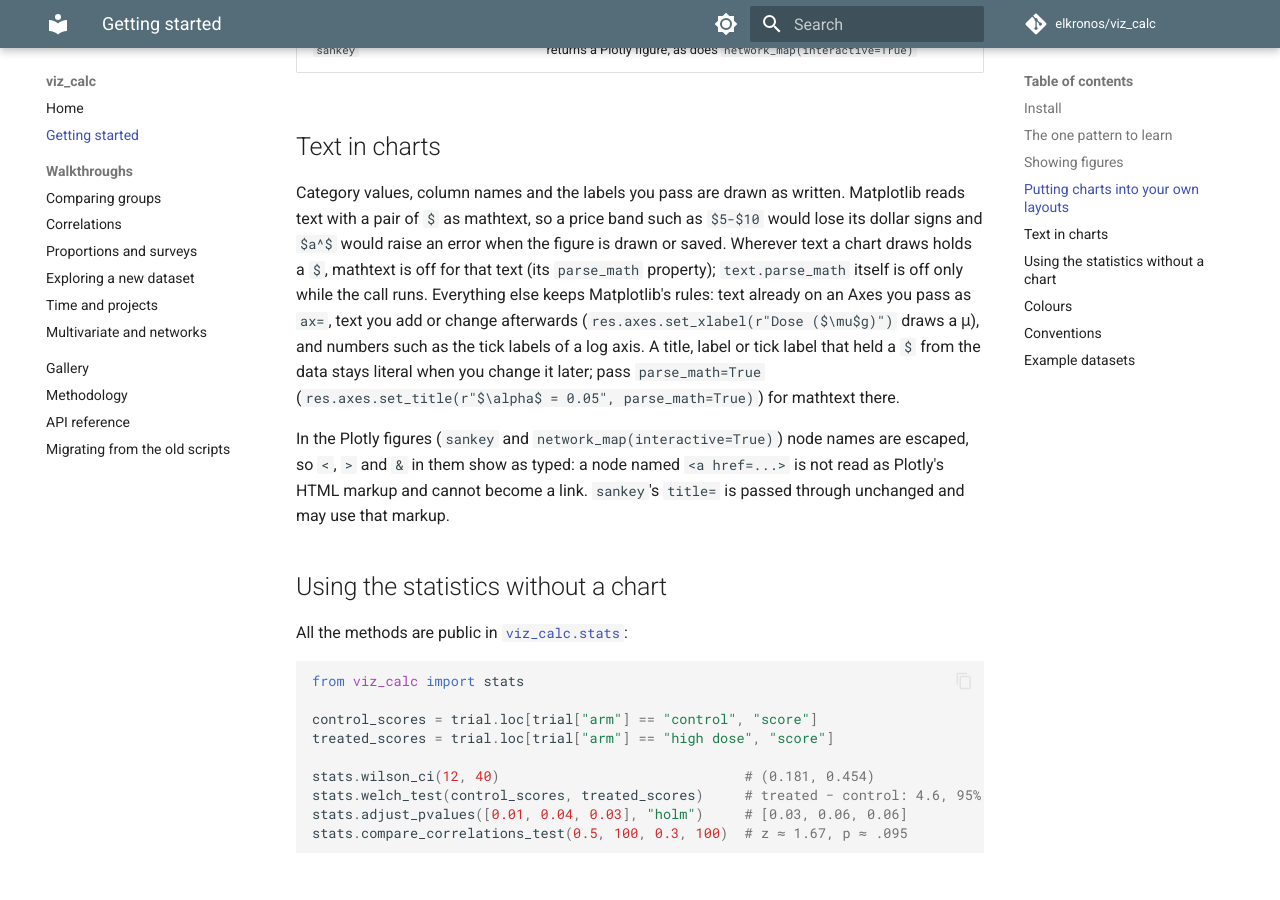
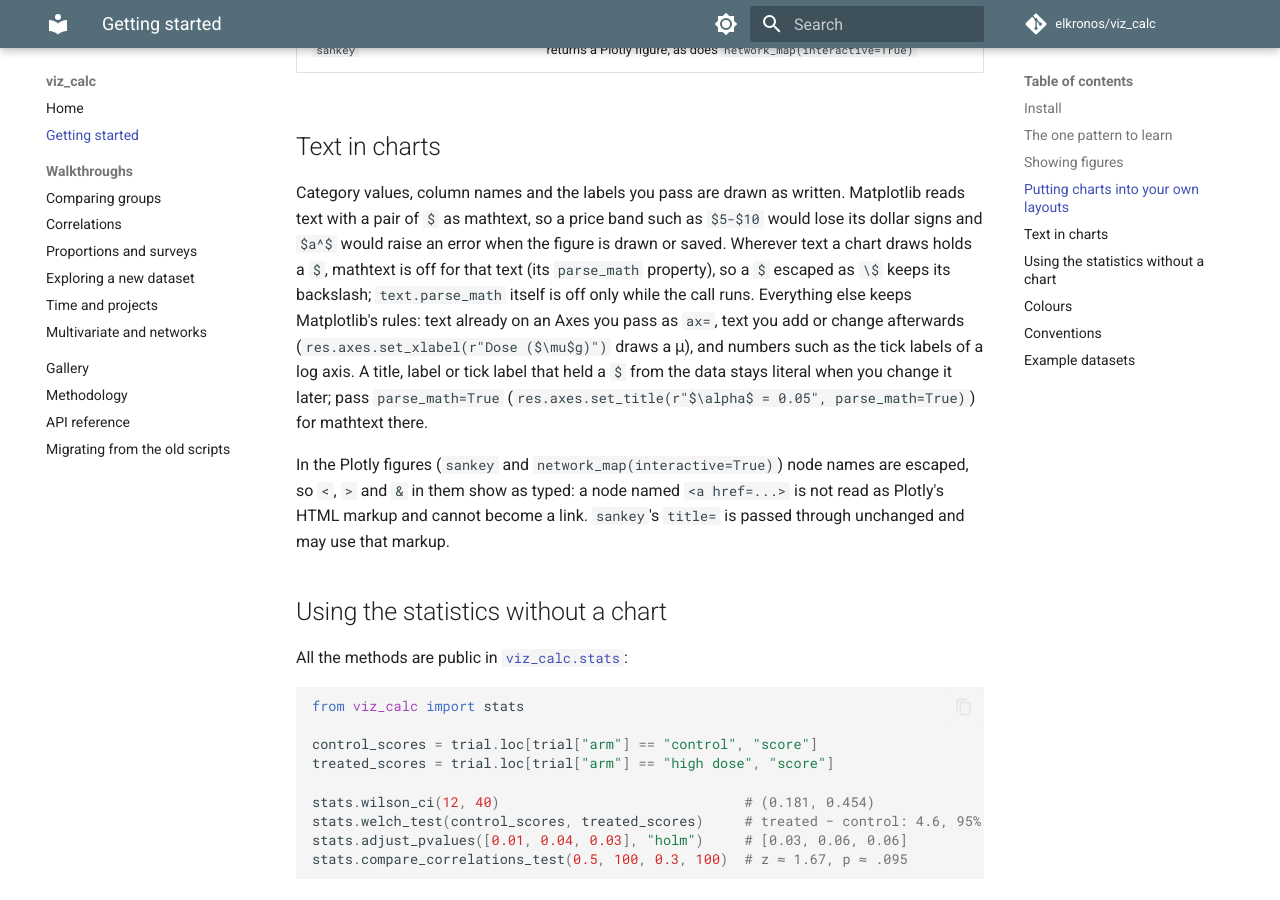
Before and after one commit to elkronos/viz_calc, an MkDocs documentation site: the page built from docs/getting-started.md, in a window 1280 px wide and 900 px high, scrolled down 2633 px. Built offline with MkDocs 1.6.1 and Material for MkDocs 9.7.7, drawn with Linux system fonts in a browser that asks for light colours; comment, search, counter and statistics services are not loaded.

Commit message:
Say that an escaped dollar sign keeps its backslash in charts
With mathtext off for text holding a '$', Matplotlib no longer turns
'\$' into '$', so data or labels escaped that way to show a dollar sign
now draw the backslash too. Getting started says so next to the rest of
the text rules.

```diff
--- a/docs/getting-started.md
+++ b/docs/getting-started.md
@@ -111,9 +111,10 @@ Category values, column names and the labels you pass are drawn as written.
 Matplotlib reads text with a pair of `$` as mathtext, so a price band such as
 `$5-$10` would lose its dollar signs and `$a^$` would raise an error when the
 figure is drawn or saved. Wherever text a chart draws holds a `$`, mathtext is
-off for that text (its `parse_math` property); `text.parse_math` itself is
-off only while the call runs. Everything else keeps Matplotlib's rules: text
-already on an Axes you pass as `ax=`, text you add or change afterwards
+off for that text (its `parse_math` property), so a `$` escaped as `\$` keeps
+its backslash; `text.parse_math` itself is off only while the call runs.
+Everything else keeps Matplotlib's rules: text already on an Axes you pass as
+`ax=`, text you add or change afterwards
 (`res.axes.set_xlabel(r"Dose ($\mu$g)")` draws a μ), and numbers such as the
 tick labels of a log axis. A title, label or tick label that held a `$` from
 the data stays literal when you change it later; pass `parse_math=True`
```
